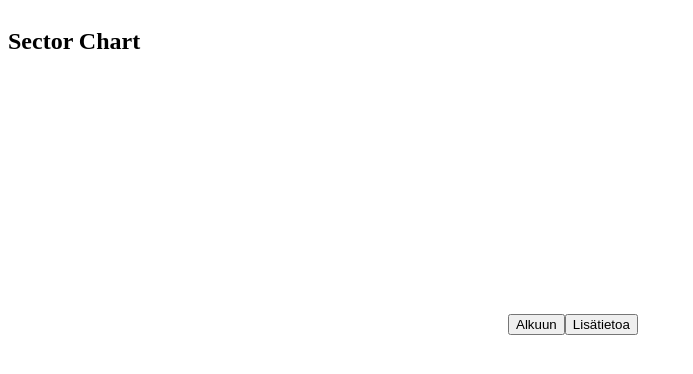
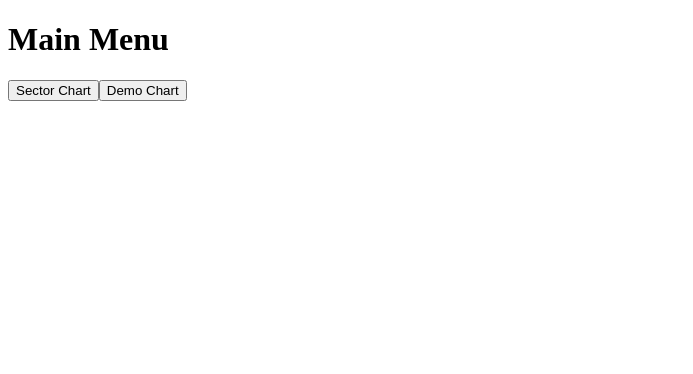
Before and after one commit to t1rate01/ReactGroupProject, a React (Create React App) app in the folder Frontend/: page / in a window 1280 px wide. Shown: the top 374 px of the page, without its empty margins (0-693 px from the left). Built offline with nearby package versions, Linux system fonts and the light colour scheme; no server answers.

Commit message:
Visual5 valmis, mainmenulogiikka testattu

```diff
--- a/Frontend/src/App.js
+++ b/Frontend/src/App.js
@@ -2,10 +2,7 @@ import {Bar, Line, Pie} from 'react-chartjs-2';
 import {Chart as ChartJS} from 'chart.js/auto';
 import {useState, useEffect} from 'react';
 import SectorChart from './Visual5/sectorChart.js';
-import DemoData from './Visual5/demoPiechart';
-import SubSectorChart from './Visual5/subSectorChart';
-import BrokenSectorChart from './Visual5/brokenSectorChart';
-
+import MainMenu from './controller/mainmenu.js';
 
 
 
@@ -21,14 +18,9 @@ import BrokenSectorChart from './Visual5/brokenSectorChart';
     </div>
   );
 }*/
-function App() {
+function App() {   // kutsutaan aluksi vain MainMenu, joka ohjaa logiikkaa
   return (
-    <div className="App" style={{ display: "flex" }}>
-      <div style={{ flex: 1 }}>
-        <h2>Sector Chart</h2>
-        <SectorChart />
-      </div>
-    </div>
+        <MainMenu />
   );
 }
 
--- a/Frontend/src/Visual5/brokenSectorChart.js
+++ /dev/null
@@ -1,61 +0,0 @@
-import React, { useState, useEffect } from "react";
-import { Pie } from "react-chartjs-2";
-
-const BrokenSectorChart = () => {
-  const [sectorData, setSectorData] = useState([]);
-
-
-
-  useEffect(() => {
-    fetch("http://localhost:8080/breakdowns")
-      .then(response => response.json())
-      .then(result => {
-        console.log(result);
-        setSectorData(result);
-      })
-      .catch(error => console.log(error));
-  }, []);
-
-
-  /*if (!sectorData) {
-    return <div>Loading...</div>;
-  }*/
-
-  const labels = sectorData.map((item) => item.sub_sector);
-  const shares = sectorData.map((item) => item.sector_Share);
-
-
-
-  const chartData = {
-    labels: labels,
-    datasets: [
-      {
-        label: "Sector share",
-        type: "doughnut",
-        data: shares,
-        backgroundColor: [
-            "#FF4136",
-            "#FF851B",
-            "#FFDC00",
-            "#2ECC40",
-            "#0074D9",
-            "#001F3F",
-            "#B10DC9",
-            "#F012BE",
-            "#85144b",
-            "#3D9970"
-        ]
-      }
-    ]
-  };
-
-  return (
-    <div style={{ display: "flex", alignItems: "center", flexWrap: "wrap" }}>
-      <div>
-        <Pie data={chartData} width={500} height={500} />
-      </div>
-    </div>
-  );
-};
-
-export default BrokenSectorChart;
--- a/Frontend/src/Visual5/sectorChart.js
+++ b/Frontend/src/Visual5/sectorChart.js
@@ -1,20 +1,51 @@
 import React, { useState, useEffect, useRef } from "react";
 import { Pie, getElementsAtEvent, getElementAtEvent } from "react-chartjs-2";
 import { Chart as ChartJS, ArcElement, Tooltip, Legend } from "chart.js";
+import visual5styles from "./visual5styles.css";
+import MainMenu from "../controller/mainmenu.js";
+
+const SectorChart = ({exitToMenu}) => {   // ********** esittelyssä mukana mainmenulta saatu funktio exitToMenu !!!
+  const [sectorData, setSectorData] = useState([]);    // sectorin data ja muuttamisfunktio
+  const [subSectorData, setSubSectorData] = useState([]);  // subsectorin data ja muuttamisfunktio
+  const [selectedSector, setSelectedSector] = useState(null); // valitun sectorin muuttuja ja muuttamisfunktio
+  const [breakdownData, setBreakdownData] = useState([]);    // breakdownin data ja muuttamisfunktio
+  const [showBreakdown, setShowBreakdown] = useState(false);  // lisätietoa napin muuttuja ja muuttamisfunktio
+  const chartRef = useRef();  // referenssi liittyy klikkauksen tunnistamiseen
+  const colourList = [ "#FFC300", "#FF5733", "#C70039", "#900C3F", "#581845", "#A93226", "#DC7633", "#F39C12", "#F7DC6F", "#F0B27A", "#BA4A00", "#7B241C", "#D2B4DE", "#9B59B6", "#76448A", "#6C3483", "#1F618D", "#148F77", "#2ECC71", "#239B56"];
+
+  const donutOptions = {  // perusdonitsien asetukset
+    layout: {
+      padding: {
+        left: 50,
+        right: 50,
+        top: 0,
+        bottom: 50,
+      },
+    },
+  };
+
+  const brokenDonitsiOptions = { // muotoilusyistä donitsille joka antaa kaiken datan eri asetukset
+    layout: {
+      padding: {
+        left: 50,
+        right: 50,
+        top: 0,
+        bottom: 50,
+      },
+    },
+    maintainAspectRatio: false,
+    plugins: {
+      legend: {
+        display: false, // labelit piiloon, ainoa olennainen ero
+      },
+    },
+  };
 
 
 
-
-const SectorChart = () => {
-  const [sectorData, setSectorData] = useState([]);
-  const [subSectorData, setSubSectorData] = useState([]);
-  const [selectedSector, setSelectedSector] = useState(null);
-  const [breakdownData, setBreakdownData] = useState([]);
-  const chartRef = useRef();
-
   ChartJS.register(ArcElement, Tooltip, Legend);
 
-  useEffect(() => {
+  useEffect(() => {    // sectoridatan automaattihaku
     fetch("http://localhost:8080/sectors")
       .then(response => response.json())
       .then(result => {
@@ -23,7 +54,7 @@ const SectorChart = () => {
       .catch(error => console.log(error));
   }, []);
 
-  useEffect(() => {
+  useEffect(() => {   // subsectoridatan automaattihaku
     fetch("http://localhost:8080/subsectors")
       .then(response => response.json())
       .then(result => {
@@ -32,8 +63,8 @@ const SectorChart = () => {
       .catch(error => console.log(error));
   }, []);
 
-  useEffect(() => {
-    fetch("http:localhost:8080/breakdowns")
+  useEffect(() => {   // breakdownidatan automaattihaku
+    fetch("http://localhost:8080/breakdowns")
       .then(response => response.json())
       .then(result => {
         setBreakdownData(result);
@@ -41,107 +72,112 @@ const SectorChart = () => {
       .catch(error => console.log(error));
   }, []);
 
-  let previousSector = null;
-  const handleSectorClick = (event) => {
+  const handleSectorClick = (event) => {    // Tämä reagoi donitsin osioiden klikkauksiin
     if(getElementsAtEvent(chartRef.current, event).length > 0) {   // rajaa hutiklikkaukset
-    const activeSectorIndexNum = getElementsAtEvent(chartRef.current, event)[0].datasetIndex; // poista myöh
-    const activeSectorIndex = getElementsAtEvent(chartRef.current, event)[0].index;   // älä poista, tällä löytyy labeli
+    const activeSectorIndexNum = getElementsAtEvent(chartRef.current, event)[0].datasetIndex; // poista myöhemmin !!!!!!!!!!!!!!!!!!!!!!!!
+    const activeSectorIndex = getElementsAtEvent(chartRef.current, event)[0].index;   // älä poista, tällä löytyy labeli arraystä
     const activeSector = sectorData[activeSectorIndex].sector;  // labelin haku indeksillä
-    previousSector = activeSector;
     console.log("activeSectorIndexNum: " + activeSectorIndexNum + " activeSectorIndex: " + activeSectorIndex);  // poista myöh
     if (activeSector) {
-      setSelectedSector(activeSector);
+      setSelectedSector(activeSector);   // muuttaa muuttujaa ja se aiheuttaa if kutsun
    }
   };
   }
 
-  let chartData = {
+  const handleBreakdownClick = (event) => {   // muuttaa chartdatan niin että donitsiin piirtyy kaikki pilkottu data
+    setShowBreakdown(true);
+    setSelectedSector(null);
+  }
+
+
+  const handleBackClick = (event) => {     // takaisin painike, jos on chartin etusivulla -> kutsuu mainmenun antamaa funktiota
+    if(showBreakdown===false && selectedSector===null) {
+      console.log("Exit to menu");
+      exitToMenu();
+    }
+    else {
+    setShowBreakdown(false);    // muussa tapauksessa nollaa chartin muuttujat ja palauttaa donitsin alkutilaan
+    setSelectedSector(null);
+    }
+  }
+
+  let chartData = {   // chartin defaulttidata, neljä pääsektoria, ks ensimmäinen fetchi
     labels: sectorData.map((item) => item.sector),
     datasets: [
       {
-        label: "Sector share",
+        label: "Share",
         type: "doughnut",
         data: sectorData.map((item) => item.share),
-        backgroundColor: [
-          "#99346C",
-          "#E6DA85",
-          "#E66EB0",
-          "#57D8E6"
-        ]
+        backgroundColor: colourList.slice(0, sectorData.length)
       }
     ]
   };
 
-  if (selectedSector) {
-    if(previousSector !== "broken") {
-    const filteredSubSectorData = subSectorData.filter((item) => item.sector_name === selectedSector);
+  if (showBreakdown)   // jos lisätietoa nappia painetaan, chartti kutsuu kolmannen fetchin datat näkyviin
+  {
+    colourList.sort(() => Math.random() - 0.5);  // sekoittaa värit ettei ala aina keltasesta
+    chartData = {
+      labels: breakdownData.map((item) => item.sub_sector),
+      datasets: [
+        {
+          label: "Share",
+          type: "doughnut",
+          data: breakdownData.map((item) => item.sector_Share),
+          backgroundColor: colourList.slice(0, breakdownData.length)
+        }
+      ]
+    }
+  }
+
+  if (selectedSector) {   // donitsin osioiden klikkauksen tunnistavan funktion muutettua muuttujaa, ja vaihtaa datan perustuen klikkauksesta saatuun indexinumeroon
+    console.log("selectedSector: " + selectedSector)
+    colourList.sort(() => Math.random() - 0.5);  // sekoittaa värit ettei aina samat subsektoreissa
+    const filteredSubSectorData = subSectorData.filter((item) => item.sector_name === selectedSector);  // filtteröi tietokantadataan listyn sector_name viitaten, käyttää vertailuun klikkauksen indexin perusteella haettua labelia
     chartData = {
       labels: filteredSubSectorData.map((item) => item.subsector),
       datasets: [
         {
-          label: "Sub-sector share",
+          label: "Share",
           type: "doughnut",
           data: filteredSubSectorData.map((item) => item.share),
-          backgroundColor: [
-            "#99346C",
-            "#E6DA85",
-            "#E66EB0",
-            "#57D8E6"
-          ]
+          backgroundColor: colourList.slice(0, filteredSubSectorData.length)
         }
       ]
-    };
-  }
-  else if(previousSector === "broken"){
-    const filteredBreakdownData = breakdownData.filter((item) => item.sector_name === previousSector);
-    chartData = {
-      labels: filteredBreakdownData.map((item) => item.sub_sector),
-      datasets: [
-        {
-          label: "Breakdown share",
-          type: "doughnut",
-          data: filteredBreakdownData.map((item) => item.sector_share),
-          backgroundColor: [
-            "#99346C",
-            "#E6DA85",
-            "#E66EB0",
-            "#57D8E6"
-          ]
-        }
-      ]
-    };
-  }
-   else {
-    chartData = {
-      labels: sectorData.map((item) => item.sector),
-      datasets: [
-        {
-          label: "Sector share",
-          type: "doughnut",
-          data: sectorData.map((item) => item.share),
-          backgroundColor: [
-            "#99346C",
-            "#E6DA85",
-            "#E66EB0",
-            "#57D8E6"
-          ]
-        }
-      ]
-    };
   }
   }
 
+  // eka returni on perusdonitsi, toinen on klikkauksen perusteella rajattu donitsi, kolmas on kaiken datan antava donitsi, joka tulee lisätietoa napista esiin
+  // tokassa tarkistetaan onko selectedSectori eri kuin null ja breakdownia ei ole painettu
+  // kolmannessa tarkistetaan onko breakdownia painettu
+  // napit piirretään aina ulkopuolisena
+  // .css tiedostossa on rajattu mitkä antaa pointer-eventtejä
 
   return (
-    <div style={{ display: "flex", alignItems: "center", flexWrap: "wrap" }}>
-      <div>
-        <Pie data={chartData} width={500} height={500} onClick={handleSectorClick} ref = {chartRef} ></Pie>
-      </div>
-      <div><button onClick={() => setSelectedSector(null)}>Alkuun</button><button onClick={() => setSelectedSector("broken")}>Lisätietoa</button>
-      </div>
+    <div className="maindonitsi">
+       <h1 id="donitsiotsikko">{selectedSector === null && !showBreakdown ? 'Sectors' : showBreakdown ? 'Breakdown' : selectedSector}</h1>
+      {selectedSector === null && showBreakdown === false && (
+        <div className="donitsi">
+          <Pie data={chartData} onClick={handleSectorClick} ref={chartRef} options={donutOptions} width={500} height={500} />
+        </div>
+      )}
+      {selectedSector !== null && !showBreakdown && (
+        <div className="donitsi">
+          <Pie data={chartData} ref={chartRef} options={donutOptions} width={500} height={500} />
+        </div>
+      )}
+      {showBreakdown && (
+        <div className="donitsi">
+          <h3 id="alaotsikko">Move your mouse on a sector to see details</h3>
+          <Pie data={chartData} ref={chartRef} options={brokenDonitsiOptions} width={500} height={500} />
+        </div>
+      )}
+            <div className="donitsinapit">
+            <button onClick={handleBackClick}>Back</button>
+            <button onClick={handleBreakdownClick}>All Data</button>
+          </div>
     </div>
   );
-};
 
+  }
 
 export default SectorChart;
--- a/Frontend/src/Visual5/subSectorChart.js
+++ /dev/null
@@ -1,61 +0,0 @@
-import React, { useState, useEffect } from "react";
-import { Pie } from "react-chartjs-2";
-
-const SubSectorChart = () => {
-  const [sectorData, setSectorData] = useState([]);
-
-
-
-  useEffect(() => {
-    fetch("http://localhost:8080/subsectors")
-      .then(response => response.json())
-      .then(result => {
-        console.log(result);
-        setSectorData(result);
-      })
-      .catch(error => console.log(error));
-  }, []);
-
-
-  /*if (!sectorData) {
-    return <div>Loading...</div>;
-  }*/
-
-  const labels = sectorData.map((item) => item.subsector);
-  const shares = sectorData.map((item) => item.share);
-
-
-
-  const chartData = {
-    labels: labels,
-    datasets: [
-      {
-        label: "Sector share",
-        type: "doughnut",
-        data: shares,
-        backgroundColor: [
-            "#FF4136",
-            "#FF851B",
-            "#FFDC00",
-            "#2ECC40",
-            "#0074D9",
-            "#001F3F",
-            "#B10DC9",
-            "#F012BE",
-            "#85144b",
-            "#3D9970"
-        ]
-      }
-    ]
-  };
-
-  return (
-    <div style={{ display: "flex", alignItems: "center", flexWrap: "wrap" }}>
-      <div>
-        <Pie data={chartData} width={500} height={500} />
-      </div>
-    </div>
-  );
-};
-
-export default SubSectorChart;
--- /dev/null
+++ b/Frontend/src/Visual5/visual5styles.css
@@ -0,0 +1,66 @@
+.maindonitsi {
+    display: flex;
+    justify-content: center;
+    align-items: center;
+    min-height: 100vh;
+
+  }
+
+  .maindonitsi .donitsi {
+    width: 500px;
+    height: 500px;
+    display: flex;
+    justify-content: center;
+    align-items: center;
+    position: relative;
+    margin: 0 auto;
+    font-family: "Comic Sans MS";
+    cursor: pointer;
+  }
+
+  .maindonitsi .donitsi #alaotsikko {
+    position: absolute;
+    bottom: -30px;
+    font-size: 1.0em;
+    font-family: "Comic Sans MS";
+    pointer-events: none;
+  }
+
+  .donitsinapit {
+    position: absolute;
+    display: flex;
+    justify-content: center;
+    align-items: center;
+    width: 100%;
+    height: 100%;
+    pointer-events: none;
+    bottom: -225px
+  }
+
+   .donitsinapit button {
+        pointer-events: all;
+        width:100px;
+        height: 50px;
+        border-radius: 10px 10px 10px 10px;
+        font-size: 14px;
+        line-height: 50px;
+        text-align: center;
+        background-color: #4caf50;
+        color: white;
+        border: solid white;
+        outline: none;
+        cursor: pointer;
+        gap: 0px;
+
+
+    }
+
+
+    #donitsiotsikko {
+        position: absolute;
+        top: 10px;
+
+        font-size: 2.5em;
+        font-family: "Comic Sans MS";
+        pointer-events: none;
+      }
--- /dev/null
+++ b/Frontend/src/controller/mainmenu.js
@@ -0,0 +1,52 @@
+import React from 'react';
+import {Bar, Line, Pie} from 'react-chartjs-2';
+import {Chart as ChartJS} from 'chart.js/auto';
+import {useState, useEffect} from 'react';
+import SectorChart from '../Visual5/sectorChart.js';
+import DemoData from '../Visual5/demoPiechart.js';
+
+
+const MainMenu = () => {
+    const [menuSwitch, setMenuSwitch] = useState(null);
+
+    const menuSwitchHandler = (luku) => {
+        setMenuSwitch(luku);
+    };
+
+    switch (menuSwitch) {
+        case 0:
+            return (
+                <div>
+                    <h1>Main Menu</h1>
+                    <button onClick={() => menuSwitchHandler(1)}>Sector Chart</button>
+                    <button onClick={() => menuSwitchHandler(2)}>Demo Chart</button>
+                </div>
+            )
+        case 1:     // exittomenu antaa kutsuttavan funktion sectorchartille, lisätään chartin esittelyyn ks ****** sectorChartissa
+            return (
+                <div>
+                    <SectorChart exitToMenu={() => setMenuSwitch(null)}/>
+                    </div>
+            )
+        case 2:
+            return (
+                <div>
+                    <DemoData exitToMenu= {() => setMenuSwitch(null)}/>
+                </div>
+            )
+            default:
+                return (
+                    <div>
+                        <h1>Main Menu</h1>
+                        <button onClick={() => menuSwitchHandler(1)}>Sector Chart</button>
+                        <button onClick={() => menuSwitchHandler(2)}>Demo Chart</button>
+                    </div>
+                )
+    }
+
+};
+
+
+
+
+export default MainMenu;
```
Also changed, not shown: Frontend/src/Visual5/demoPiechart.js (+7 -2 lines), Frontend/src/Visual5/customChart.js (deleted), 2 other files (tests, documents, lock files or other folders).
